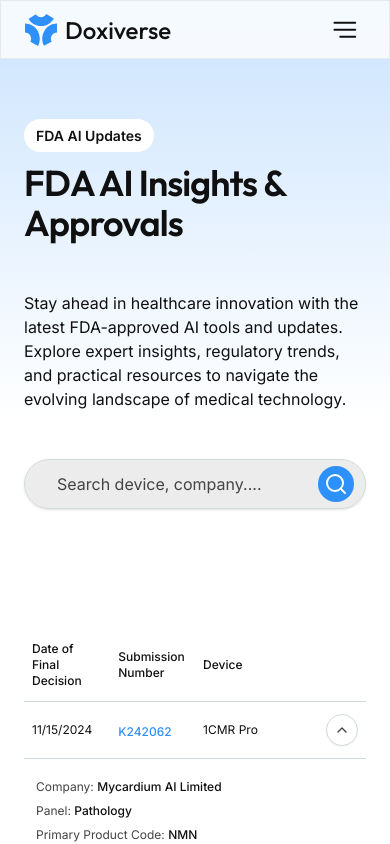
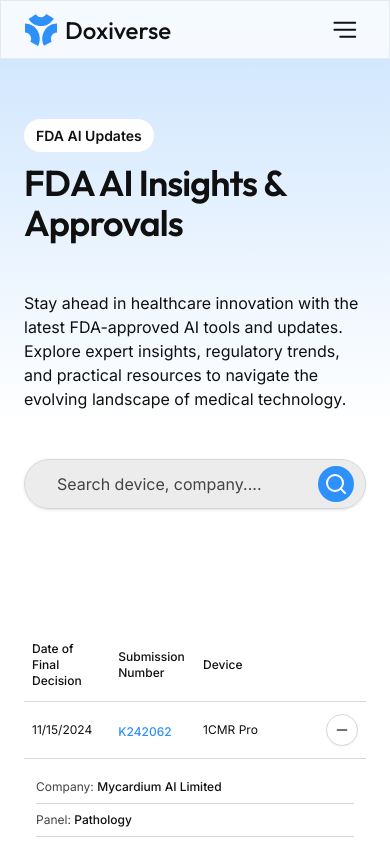
Before and after one commit to doxiversellc-create/front-end, a Next.js app: page /fda-update in a window 390 px wide. Both pictures are taken after a click on the button 342 px from the left and 730 px from the top of the page. Shown: the top 844 px of the page. Built offline with nearby package versions, Linux system fonts and the light colour scheme.

Commit message:
change the icon on close mobile mode expand

```diff
--- a/app/fda-update/_components/FDATable.tsx
+++ b/app/fda-update/_components/FDATable.tsx
@@ -4,7 +4,7 @@ import { useEffect, useRef, useState } from "react";
 import Link from "next/link";
 import { useRouter, useSearchParams } from "next/navigation";
 
-import { ChevronUp, Plus } from "lucide-react";
+import { Minus, Plus } from "lucide-react";
 
 import { Pagination } from "@/components/Pagination";
 import { Button } from "@/components/ui/button";
@@ -92,11 +92,7 @@ const FDATable = () => {
                             onClick={() => toggleRowExpansion(item.id)}
                             className="h-8 w-8 p-0 text-muted-foreground rounded-full"
                           >
-                            {expandedRows.has(item.id) ? (
-                              <ChevronUp size={18} />
-                            ) : (
-                              <Plus size={18} />
-                            )}
+                            {expandedRows.has(item.id) ? <Minus size={18} /> : <Plus size={18} />}
                           </Button>
                         </td>
                       </tr>
@@ -104,15 +100,15 @@ const FDATable = () => {
                         <tr className="border-b ">
                           <td colSpan={4} className="px-3 pb-4 py-3">
                             <div className="pt-2  border-border space-y-2">
-                              <div className="text-xs">
+                              <div className="text-xs border-b pb-2">
                                 <span className="text-muted-foreground">Company: </span>
                                 <span className="font-medium text-foreground">{item.company}</span>
                               </div>
-                              <div className="text-xs">
+                              <div className="text-xs border-b pb-2 ">
                                 <span className="text-muted-foreground">Panel: </span>
                                 <span className="font-medium text-foreground">{item.panel}</span>
                               </div>
-                              <div className="text-xs">
+                              <div className="text-xs pb-2">
                                 <span className="text-muted-foreground">
                                   Primary Product Code:{" "}
                                 </span>
```
